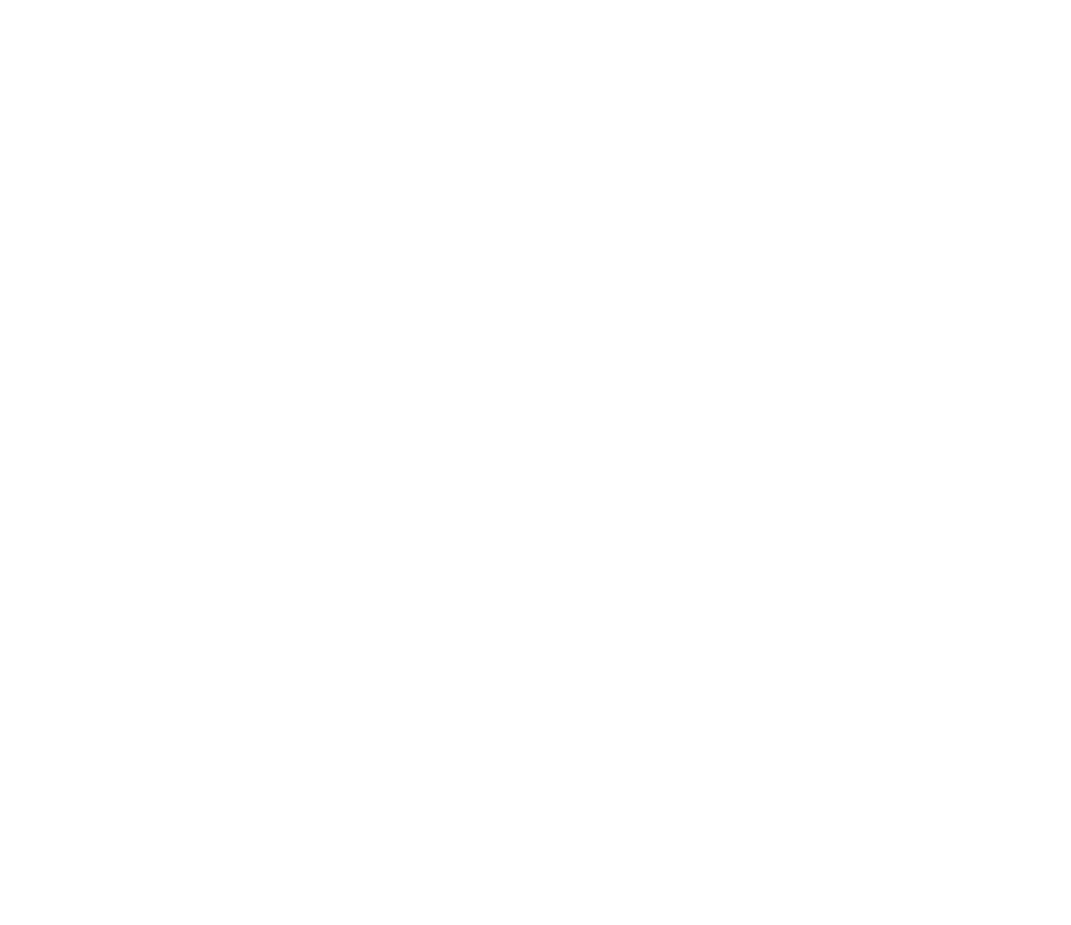
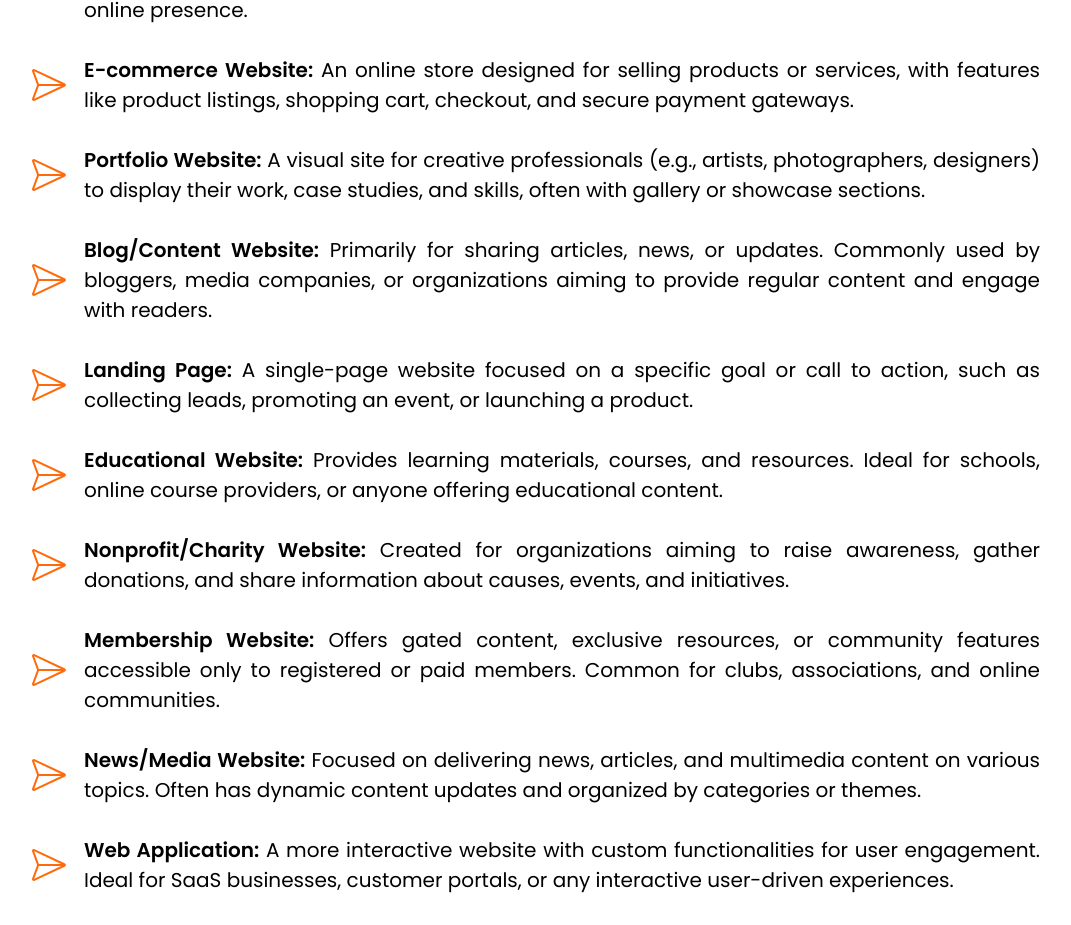
Before and after one commit to gitvanz/Webdev-onboarding-form, a Next.js app: page / in a window 1280 px wide. Shown: the part 1512-2437 px from the top of the page, without its empty margins (106-1177 px from the left). Before the commit the page ends 1429 px from the top, so only its background shows below. Built offline with nearby package versions, Linux system fonts and the light colour scheme.

Commit message:
Anything

```diff
--- a/components/WebsiteType.tsx
+++ b/components/WebsiteType.tsx
@@ -1,14 +1,89 @@
 import Image from "next/image";
 const WebsiteType = () => {
     return <section className="mx-[100px]">
+    <div className="my-[54px]">
         <h2 className="text-[36px] font-semibold">3. Select Your Website Type</h2>
-
+    </div>
+    <div className="my-[30px]">
         <div className="flex flex-col justify-center items-center">
             <div className="flex gap-[16px]">
                 <Image src="/assets/svg/send-horizontal.svg" alt="send-horizontal" width={40} height={40}/>
                 <p className="text-[20px] font-regular max-w-[956px] text-justify"><span className="font-semibold">Business Website:</span> A professional website showcasing company information, services, contact details, and testimonials. Suitable for companies across various industries to establish an online presence.</p>
             </div>
         </div>
+    </div>
+    <div className="my-[30px]">
+        <div className="flex flex-col justify-cener items-center">
+            <div className="flex gap-[16px]">
+                <Image src="/assets/svg/send-horizontal.svg" alt="send-horizontal" width={40} height={40}/>
+                <p className="text-[20px] font-regular max-w-[956px] text-justify"><span className="font-semibold">E-commerce Website:</span> An online store designed for selling products or services, with features like product listings, shopping cart, checkout, and secure payment gateways.</p>
+            </div>
+        </div>
+    </div>
+    <div className="my-[30px]">
+        <div className="flex flex-col justify-cener items-center">
+            <div className="flex gap-[16px]">
+                <Image src="/assets/svg/send-horizontal.svg" alt="send-horizontal" width={40} height={40}/>
+                <p className="text-[20px] font-regular max-w-[956px] text-justify"><span className="font-semibold">Portfolio Website:</span> A visual site for creative professionals (e.g., artists, photographers, designers) to display their work, case studies, and skills, often with gallery or showcase sections.</p>
+            </div>
+        </div>
+    </div>
+    <div className="my-[30px]">
+        <div className="flex flex-col justify-cener items-center">
+            <div className="flex gap-[16px]">
+                <Image src="/assets/svg/send-horizontal.svg" alt="send-horizontal" width={40} height={40}/>
+                <p className="text-[20px] font-regular max-w-[956px] text-justify"><span className="font-semibold">Blog/Content Website:</span> Primarily for sharing articles, news, or updates. Commonly used by bloggers, media companies, or organizations aiming to provide regular content and engage with readers.</p>
+            </div>
+        </div>
+    </div>
+    <div className="my-[30px]">
+        <div className="flex flex-col justify-cener items-center">
+            <div className="flex gap-[16px]">
+                <Image src="/assets/svg/send-horizontal.svg" alt="send-horizontal" width={40} height={40}/>
+                <p className="text-[20px] font-regular max-w-[956px] text-justify"><span className="font-semibold">Landing Page:</span> A single-page website focused on a specific goal or call to action, such as collecting leads, promoting an event, or launching a product.</p>
+            </div>
+        </div>
+    </div>
+    <div className="my-[30px]">
+        <div className="flex flex-col justify-cener items-center">
+            <div className="flex gap-[16px]">
+                <Image src="/assets/svg/send-horizontal.svg" alt="send-horizontal" width={40} height={40}/>
+                <p className="text-[20px] font-regular max-w-[956px] text-justify"><span className="font-semibold">Educational Website:</span> Provides learning materials, courses, and resources. Ideal for schools, online course providers, or anyone offering educational content.</p>
+            </div>
+        </div>
+    </div>
+    <div className="my-[30px]">
+        <div className="flex flex-col justify-cener items-center">
+            <div className="flex gap-[16px]">
+                <Image src="/assets/svg/send-horizontal.svg" alt="send-horizontal" width={40} height={40}/>
+                <p className="text-[20px] font-regular max-w-[956px] text-justify"><span className="font-semibold">Nonprofit/Charity Website:</span> Created for organizations aiming to raise awareness, gather donations, and share information about causes, events, and initiatives.</p>
+            </div>
+        </div>
+    </div>
+    <div className="my-[30px]">
+        <div className="flex flex-col justify-cener items-center">
+            <div className="flex gap-[16px]">
+                <Image src="/assets/svg/send-horizontal.svg" alt="send-horizontal" width={40} height={40}/>
+                <p className="text-[20px] font-regular max-w-[956px] text-justify"><span className="font-semibold">Membership Website:</span> Offers gated content, exclusive resources, or community features accessible only to registered or paid members. Common for clubs, associations, and online communities.</p>
+            </div>
+        </div>
+    </div>
+    <div className="my-[30px]">
+        <div className="flex flex-col justify-cener items-center">
+            <div className="flex gap-[16px]">
+                <Image src="/assets/svg/send-horizontal.svg" alt="send-horizontal" width={40} height={40}/>
+                <p className="text-[20px] font-regular max-w-[956px] text-justify"><span className="font-semibold">News/Media Website:</span> Focused on delivering news, articles, and multimedia content on various topics. Often has dynamic content updates and organized by categories or themes.</p>
+            </div>
+        </div>
+    </div>
+    <div className="my-[30px]">
+        <div className="flex flex-col justify-cener items-center">
+            <div className="flex gap-[16px]">
+                <Image src="/assets/svg/send-horizontal.svg" alt="send-horizontal" width={40} height={40}/>
+                <p className="text-[20px] font-regular max-w-[956px] text-justify"><span className="font-semibold">Web Application:</span> A more interactive website with custom functionalities for user engagement. Ideal for SaaS businesses, customer portals, or any interactive user-driven experiences.</p>
+            </div>
+        </div>
+    </div>
     </section>;
 };
 
```
